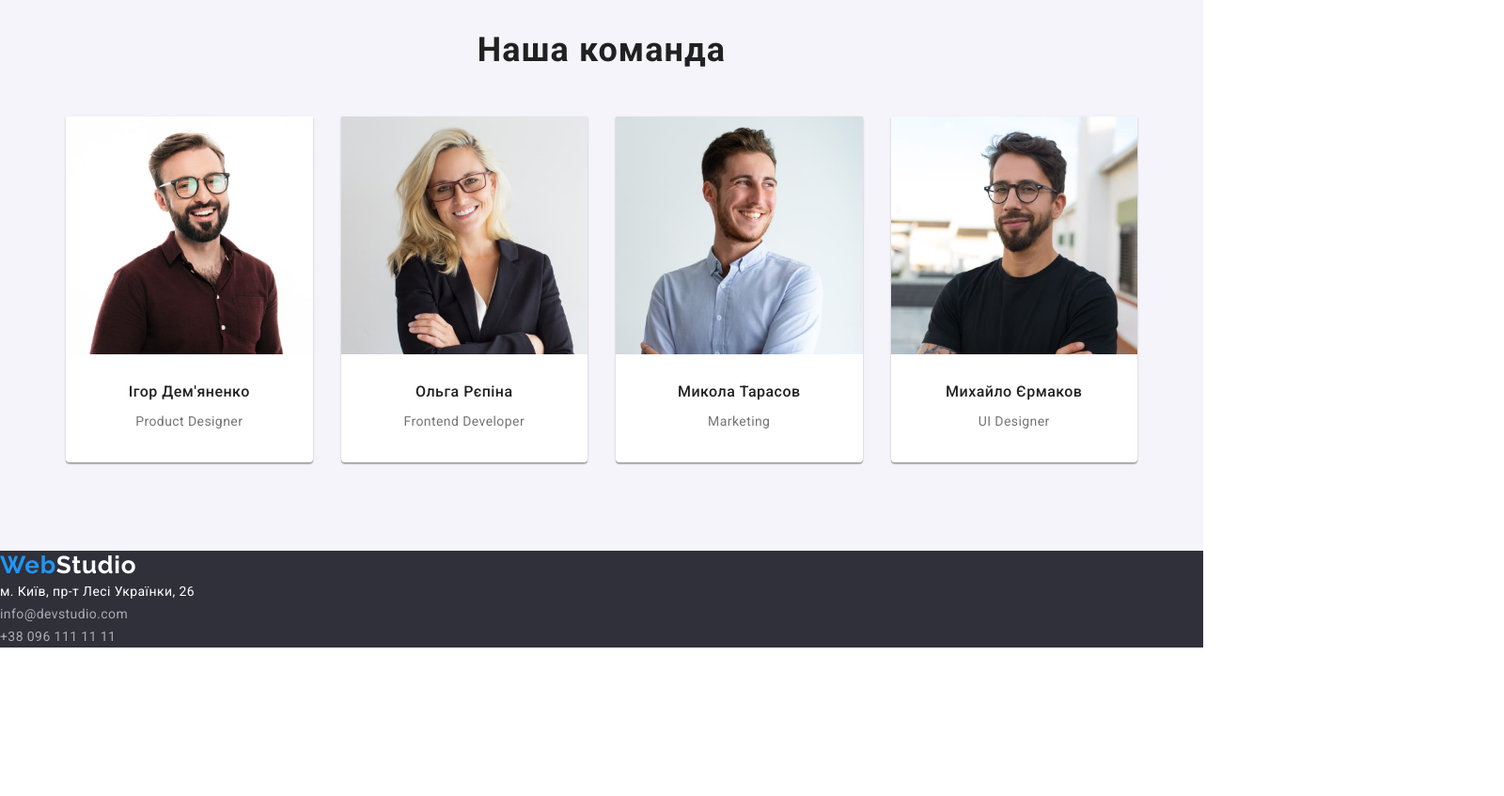
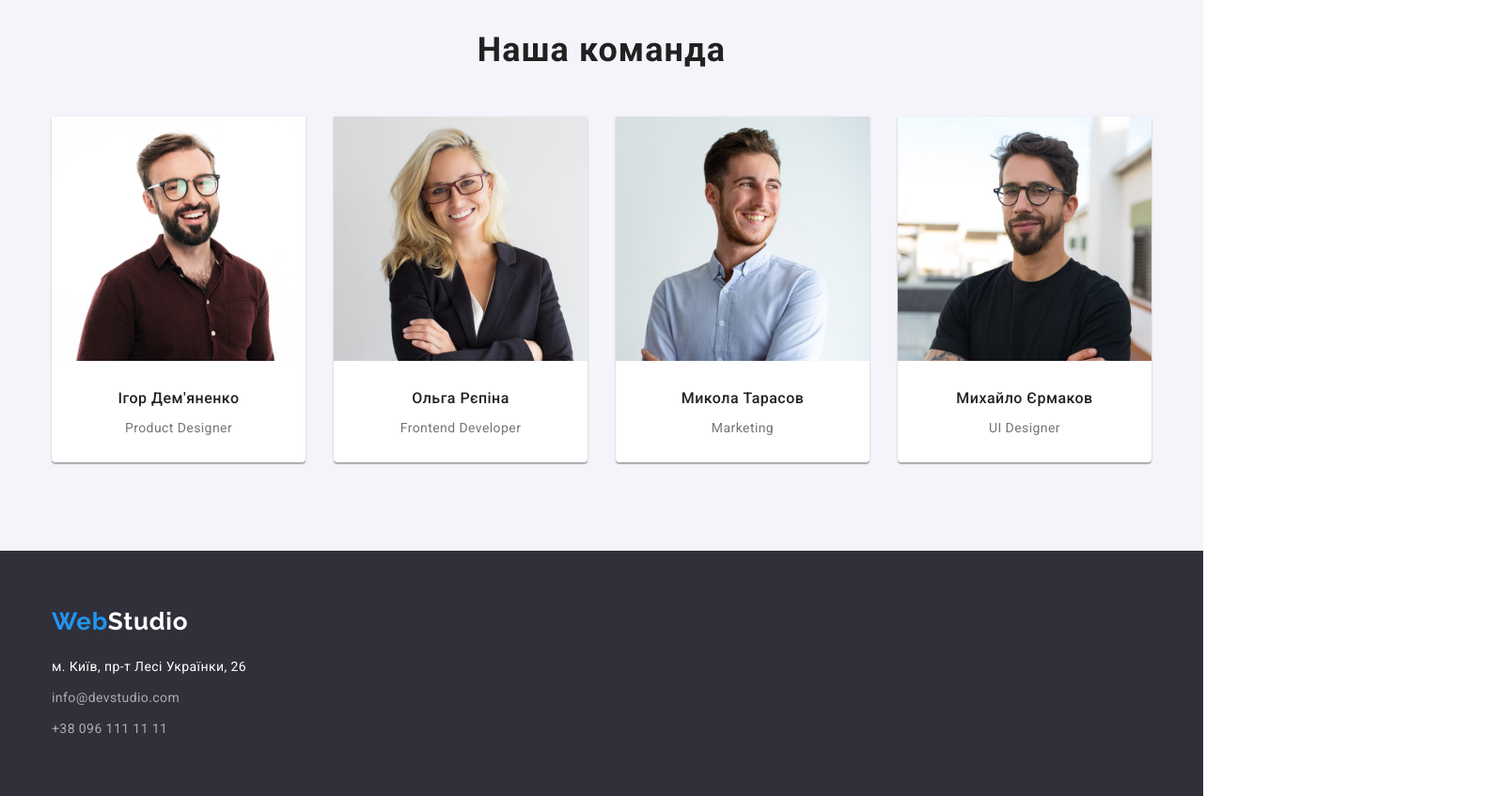
Before and after one commit to BasYuliia/goit-markup-hw-03, a plain HTML site: page index.html in a window 1280 px wide. Shown: the part 1500-2347 px from the top of the page at 94% size, 1600 px wide, since content can reach past the window. Before the commit the page ends 2189 px from the top, so only its background shows below. Drawn offline with nearby package versions, Linux system fonts and the light colour scheme.

Commit message:
css footer

```diff
--- a/css/styles.css
+++ b/css/styles.css
@@ -136,7 +136,7 @@ img {
 .hero {
   background-color: var(--background-color-footer);
   padding: 200px 452px;
-  width: 1600px;
+  /* width: 1600px; */
   margin: auto;
   text-align: center;
   margin-bottom: 94px;
@@ -238,23 +238,29 @@ img {
 }
 /* НАША КОМАНДА */
 .team {
-  padding-top: 94px;
-  padding-bottom: 94px;
+  display: flex;
+  /* padding-top: 94px;
+  padding-bottom: 94px; */
   justify-content: center;
 
-  width: 1170px;
+  width: 1200px;
   margin: auto;
   margin-bottom: 0;
 }
 .team-main {
   background: var(--background-color-team);
   /* width: 1600px; */
+  padding-bottom: 94px;
+  display: block;
+  padding-top: 94px;
 }
 
 .team-list .card + .card {
   margin-left: 30px;
 }
 .title-team {
+  display: block;
+
   text-align: center;
 }
 .text > .card {
@@ -296,15 +302,32 @@ img {
   margin-right: 215px; */
 }
 /* ФУТЕР */
-.footer {
+.footer-main {
   background: var(--background-color-footer);
 }
+.footer {
+  /* width: 1600px; */
+  margin: auto;
+  padding-top: 60px;
+  padding-bottom: 60px;
+}
+
+.footer > .container {
+  margin: auto;
+  padding-top: 60px;
+  padding-bottom: 60px;
+  padding-left: 215px;
+}
+
 .footer-logo {
+  display: block;
   color: var(--headline-text-color);
   text-decoration: none;
+  margin-bottom: 20px;
 }
 .adress-footer-link,
 .footer-link {
+  display: block;
   color: var(--headline-text-color);
   font-weight: 400;
   font-size: 14px;
@@ -312,6 +335,12 @@ img {
   line-height: calc(24 / 14);
   letter-spacing: 0.03em;
   text-decoration: none;
+}
+.adress-footer-link {
+  margin-bottom: 9px;
+}
+.footer-list .footer-list-item + .footer-list-item {
+  margin-top: 9px;
 }
 .adress-footer-link:hover,
 .adress-footer-link:focus {
--- a/index.html
+++ b/index.html
@@ -90,9 +90,8 @@
       </section>
       <!--Наша команда-->
       <section class="team-main">
+        <h2 class="title-team">Наша команда</h2>
         <div class="container team">
-          <h2 class="title-team">Наша команда</h2>
-
           <ul class="team-list">
             <li class="card">
               <img src="./images/card1.jpg" alt="man" width="270" height="260" />
@@ -126,12 +125,13 @@
         </div>
       </section>
     </main>
-    <footer class="footer">
+    <footer class="footer-main">
+      <div class="container footer">
         <a class="footer-logo" lang="en" href="./index.html"
           ><span class="logo-web">Web</span>Studio</a
         >
         <address>
-        <ul>
+          <ul class="footer-list">
             <li>
               <a
                 class="adress-footer-link"
@@ -141,10 +141,15 @@
                 >м. Київ, пр-т Лесі Українки, 26</a
               >
             </li>
-          <li><a class="footer-link" href="mailto:info@devstudio.com">info@devstudio.com</a></li>
-          <li><a class="footer-link" href="tel:+380961111111">+38 096 111 11 11</a></li>
+            <li class="footer-list-item">
+              <a class="footer-link" href="mailto:info@devstudio.com">info@devstudio.com</a>
+            </li>
+            <li class="footer-list-item">
+              <a class="footer-link" href="tel:+380961111111">+38 096 111 11 11</a>
+            </li>
           </ul>
         </address>
+      </div>
     </footer>
   </body>
 </html>
```
Lines whose indentation alone changed are shown as unchanged.
